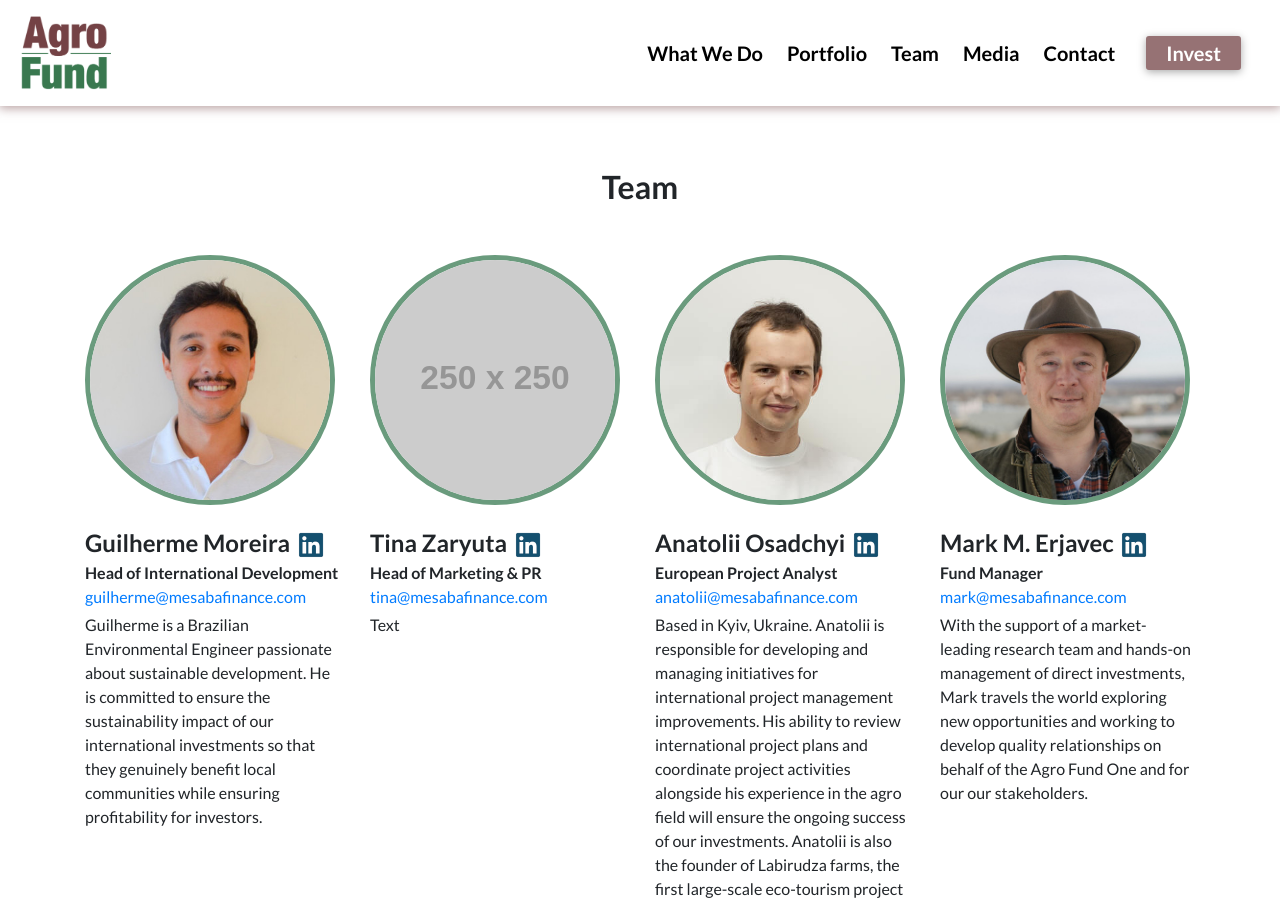
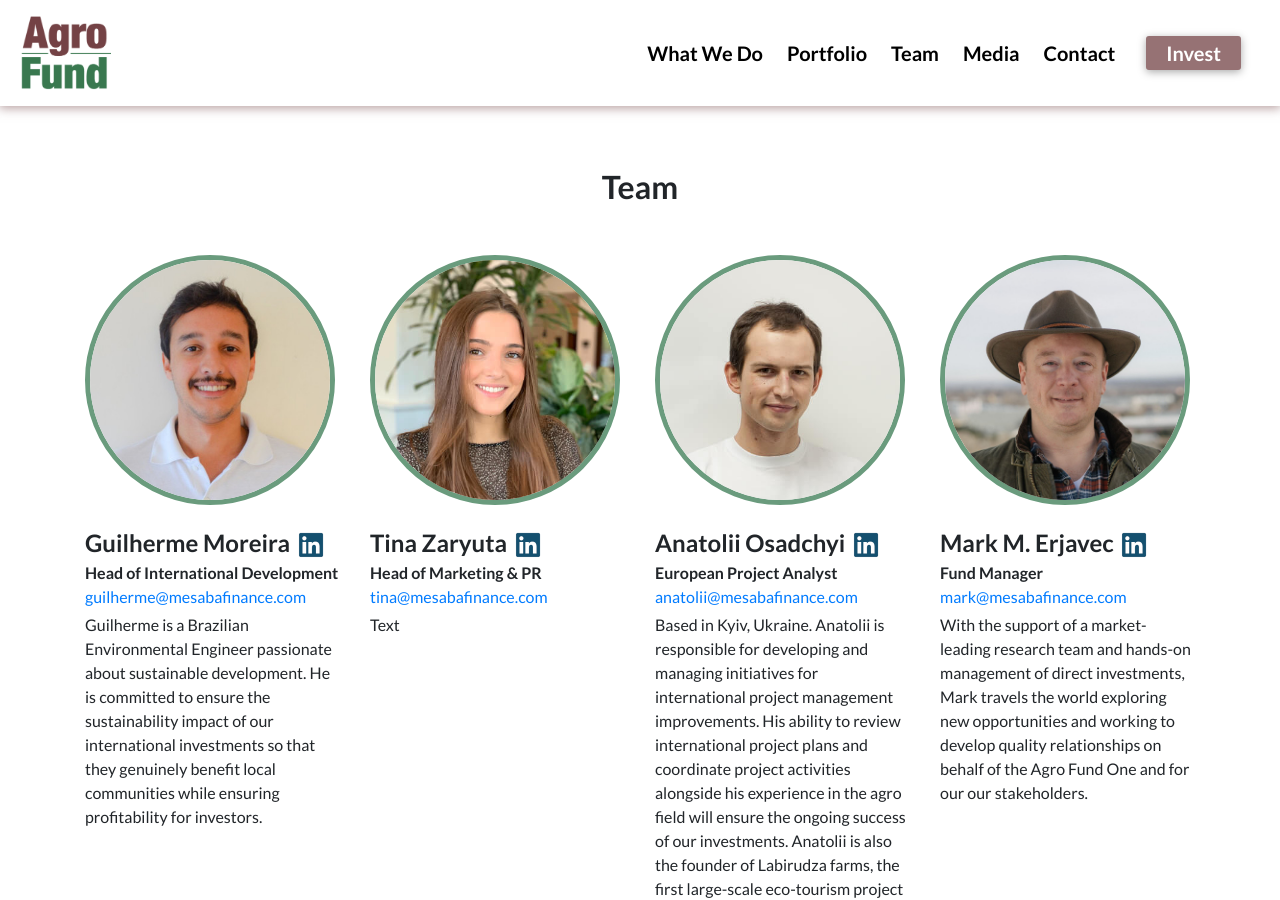
Before and after one commit to smnwltr/agrofund.one, a Jekyll site: the page built from index.html, in a window 1280 px wide and 900 px high, scrolled down 2998 px. Built offline with Jekyll 4.4.1, drawn with Linux system fonts in a browser that asks for light colours.

Commit message:
Update pictures

```diff
--- a/_data/general.yml
+++ b/_data/general.yml
@@ -51,7 +51,7 @@ items:
       -
         name: Tina Zaryuta
         title: Head of Marketing & PR
-        img: https://via.placeholder.com/250x250
+        img: /assets/img/team/tina-zaryuta.jpg
         mail: tina@mesabafinance.com
         linkedin: https://www.linkedin.com/in/tina-zaryuta-a945b3188/
         text: >-
@@ -67,7 +67,7 @@ items:
       -
         name: Mark M. Erjavec
         title: Fund Manager
-        img: /assets/img/team/mark-erjavec.jpg
+        img: /assets/img/team/mark-erjavec-hat.jpg
         mail: mark@mesabafinance.com
         linkedin: https://www.linkedin.com/in/markerjavec/
         text: >-
```
Also changed, not shown: assets/img/team/mark-erjavec-hat.jpg (added), assets/img/team/mark-erjavec.jpg, assets/img/team/tina-zaryuta.jpg (added).
